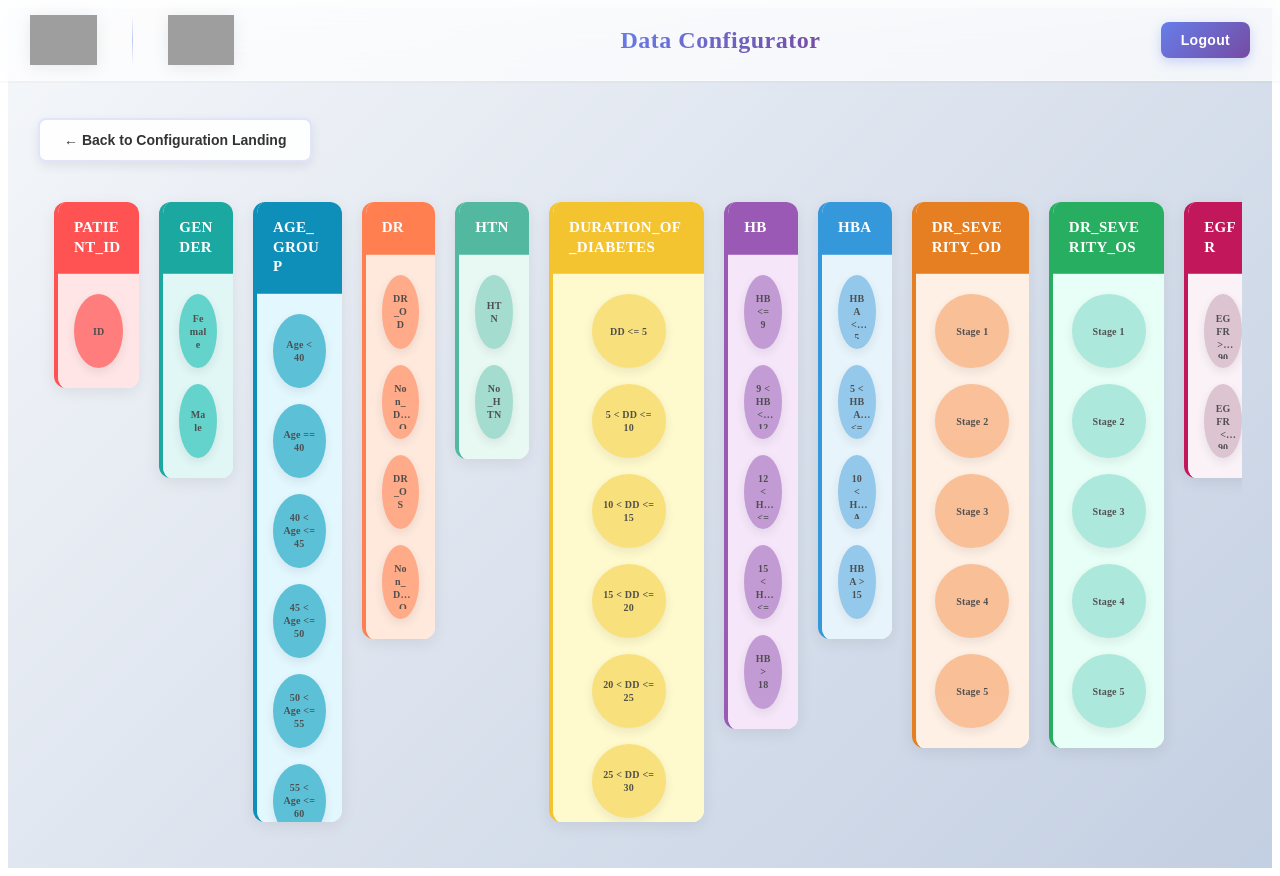
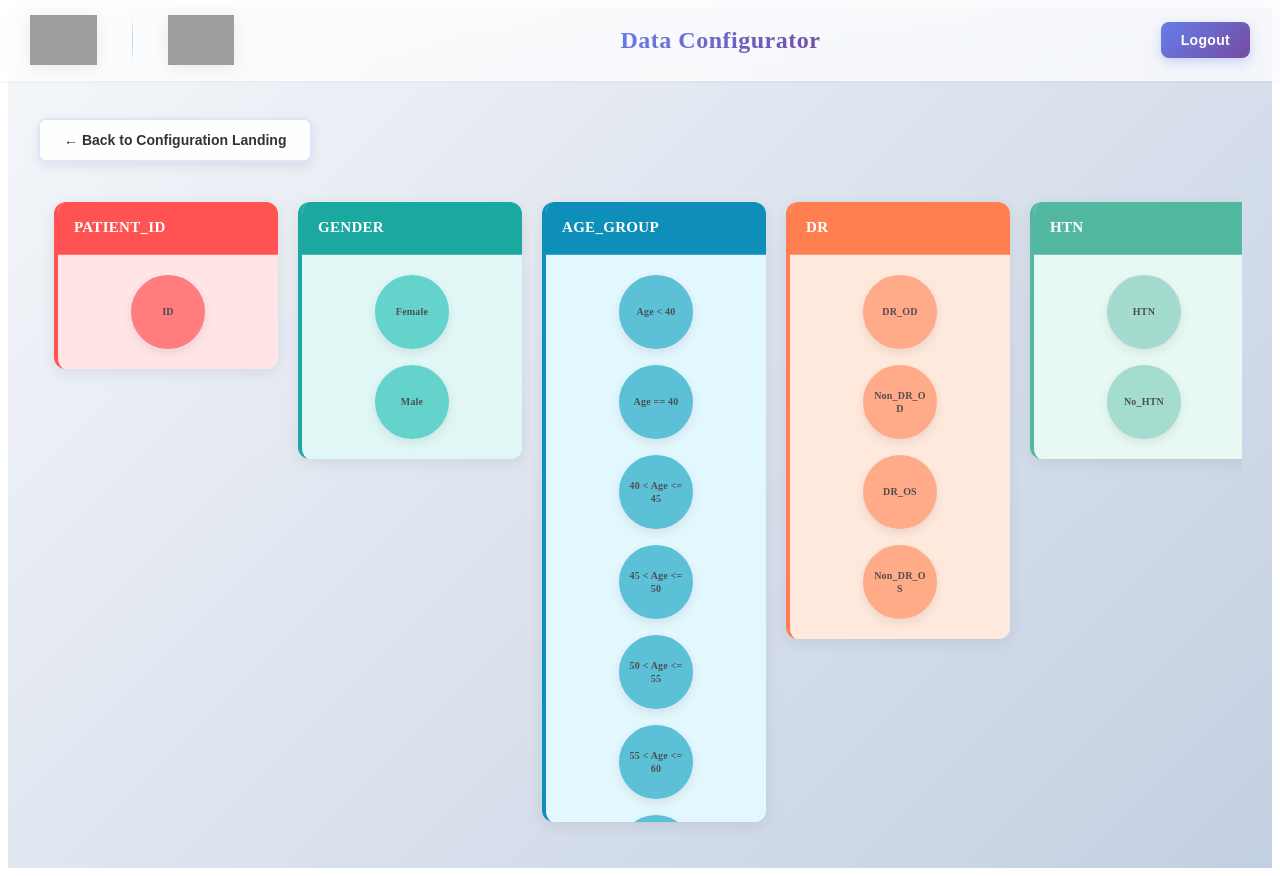
Before and after one commit to sheikSAR/version_2_ckd, a React (Vite) app: page /configurator/data-graph in a window 1280 px wide. Built offline with nearby package versions, Linux system fonts and the light colour scheme; grey boxes are pictures that could not be loaded.

Commit message:
completionId: cgen-88e3c184a4b240c89f7cd9fd201b2ad4
cgen-88e3c184a4b240c89f7cd9fd201b2ad4

```diff
--- a/src/styles/DataGraphVisualization.css
+++ b/src/styles/DataGraphVisualization.css
@@ -47,10 +47,10 @@
   box-shadow: 0 4px 16px rgba(0, 0, 0, 0.08);
   transition: all 0.3s cubic-bezier(0.4, 0, 0.2, 1);
   border-left: 4px solid;
-  height: fit-content;
-  max-height: calc(100vh - 200px);
-  display: flex;
-  flex-direction: column;
+  flex-shrink: 0;
+  width: 220px;
+  height: auto;
+  min-height: auto;
 }
 
 .entity-container:hover {
```
